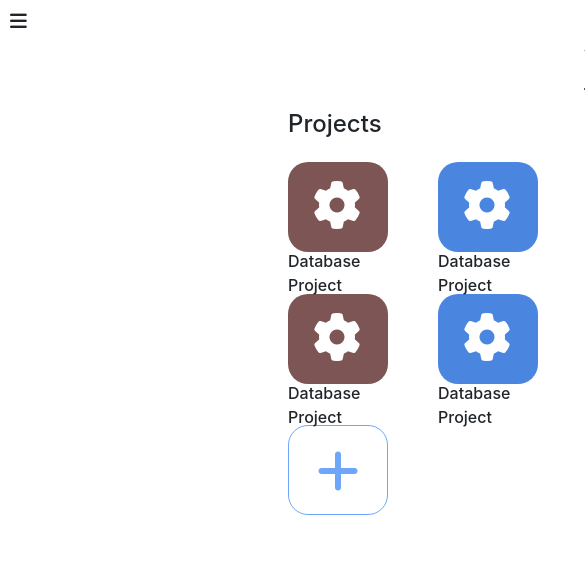
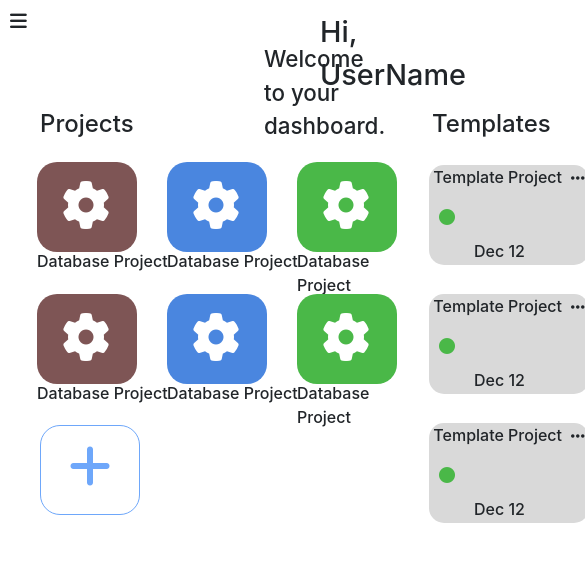
Before and after one commit to Sugorr/brollo, a React (Create React App) app: page /dashboard in a window 390 px wide. Shown: the top 562 px of the page, 585 px wide, since content can reach past the window. Built offline with nearby package versions, Linux system fonts and the light colour scheme.

Commit message:
Adding Cursor Pointer For Database Projects and Responsive

```diff
--- a/src/components/dashboard-components/Projects/Project.css
+++ b/src/components/dashboard-components/Projects/Project.css
@@ -8,3 +8,21 @@
 .Project-Container {
     margin-top: 8rem;
 }
+@media screen and (max-width: 1189px) {
+    .Project-Title {
+        margin-left: 5rem;
+        margin-top: 4.50rem;
+        position: absolute;
+        font-size: 1.50rem;
+        font-weight: 500;
+    }
+}
+@media screen and (max-width: 893px) {
+    .Project-Title {
+        margin-left: 40px;
+        margin-top: 4.50rem;
+        position: absolute;
+        font-size: 1.50rem;
+        font-weight: 500;
+    }
+}
--- a/src/components/dashboard-components/Projects/Projects-Components/Gear.css
+++ b/src/components/dashboard-components/Projects/Projects-Components/Gear.css
@@ -22,6 +22,8 @@
     width: 100px;
     height: 100%;
     border-radius: 20px;
+    z-index: 10;
+    cursor: pointer;
 }
 .First-Gear {
     background-color: #7e5555;
@@ -32,3 +34,49 @@
 .Third-Gear {
     background-color: #4AB848;
 }
+@media screen and (max-width: 1189px) {
+    .Gear-Container {
+        width: 400px;
+        height: 90px;
+        margin-left: 5rem;
+        margin-top: 2.60rem;
+        display: flex;
+        justify-content: space-between;
+    }
+}
+@media screen and (max-width: 1058px) {
+    .Gear-Container {
+        width: 400px;
+        height: 90px;
+        margin-left: 2.50rem;
+        margin-top: 2.60rem;
+        display: flex;
+        justify-content: center;
+    }
+    .Project-Gear {
+        width: 100px;
+        height: 100%;
+        border-radius: 20px;
+        z-index: 10;
+        cursor: pointer;
+        margin-left: 30px;
+    }
+}
+@media screen and (max-width: 893px) {
+    .Gear-Container {
+        width: 400px;
+        height: 90px;
+        margin-left: 2px;
+        margin-top: 2.60rem;
+        display: flex;
+        justify-content: center;
+    }
+    .Project-Gear {
+        width: 100px;
+        height: 100%;
+        border-radius: 20px;
+        z-index: 10;
+        cursor: pointer;
+        margin-left: 30px;
+    }
+}
--- a/src/components/dashboard-components/Projects/Projects-Components/Plus.css
+++ b/src/components/dashboard-components/Projects/Projects-Components/Plus.css
@@ -8,19 +8,53 @@
     margin-left: 18rem;
     margin-top: 2.60rem;
 }
-
 .add-project-btn{
     width: 98px;
     height: 90px;
     padding: 1rem;
+    z-index: 10;
+    cursor: pointer;
+    position: absolute;
+    border-style: none;
 }
-
-.add-project-btn:hover{
-    cursor: pointer;
-}
-
-.add-project-btn i{
+.fa-plus {
     color: #6EA7FA;
     font-size: 3rem;
     margin: 0;
 }
+@media screen and (max-width: 1189px) {
+    .Plus-Container {
+        border-style: solid;
+        border-color: #6EA7FA;
+        border-width: thin;
+        width: 100px;
+        height: 90px;
+        border-radius: 20px;
+        margin-left: 5rem;
+        margin-top: 2.60rem;
+    }
+}
+@media screen and (max-width: 1058px) {
+    .Plus-Container {
+        border-style: solid;
+        border-color: #6EA7FA;
+        border-width: thin;
+        width: 100px;
+        height: 90px;
+        border-radius: 20px;
+        margin-left: 4.70rem;
+        margin-top: 2.60rem;
+    }
+}
+@media screen and (max-width: 893px) {
+    .Plus-Container {
+        border-style: solid;
+        border-color: #6EA7FA;
+        border-width: thin;
+        width: 100px;
+        height: 90px;
+        border-radius: 20px;
+        margin-left: 40px;
+        margin-top: 2.60rem;
+    }
+}
--- a/src/components/dashboard-components/Projects/Projects-Components/Plus.js
+++ b/src/components/dashboard-components/Projects/Projects-Components/Plus.js
@@ -3,7 +3,9 @@ function Plus() {
     return(
         <>
             <div className="Plus-Container">
-                <button className="btn add-project-btn"><i class="fa-solid fa-plus"></i></button>
+                <div className="btn add-project-btn">
+                    <i class="fa-solid fa-plus"></i>
+                </div>
             </div>
         </>
     )
--- a/src/components/dashboard-components/Templates/Templates-Components/TemplateProjects.css
+++ b/src/components/dashboard-components/Templates/Templates-Components/TemplateProjects.css
@@ -31,3 +31,91 @@
     margin-left: 45px;
     font-weight: 500;
 }
+@media screen and (max-width: 1189px) {
+    .Project-Templates-Container {
+        width: 650px;
+        height: 100px;
+        margin-left: 33rem;
+        margin-top: 1.80rem;
+        display: flex;
+        justify-content: space-evenly;
+    }
+}
+@media screen and (max-width: 1169px) {
+    .Project-Templates-Container {
+        width: 650px;
+        height: 100px;
+        margin-left: 29rem;
+        margin-top: 1.80rem;
+        display: flex;
+        justify-content: center;
+    }
+    .Template-Box {
+        background-color: #D9D9D9;
+        border-radius: 15px;
+        width: 250px;
+        height: 100%;
+        margin-left: 10px;
+    }
+}
+@media screen and (max-width: 1058px) {
+    .Project-Templates-Container {
+        width: 650px;
+        height: 100px;
+        margin-left: 25rem;
+        margin-top: 1.80rem;
+        display: flex;
+        justify-content: center;
+    }
+}
+@media screen and (max-width: 994px) {
+    .Project-Templates-Container {
+        width: 650px;
+        height: 100px;
+        margin-left: 22rem;
+        margin-top: 1.80rem;
+        display: flex;
+        justify-content: center;
+    }
+    .Template-Box {
+        background-color: #D9D9D9;
+        border-radius: 15px;
+        width: 200px;
+        height: 100%;
+        margin-left: 10px;
+    }
+}
+@media screen and (max-width: 893px) {
+    .Project-Templates-Container {
+        width: 650px;
+        height: 100px;
+        margin-left: 20rem;
+        margin-top: 1.80rem;
+        display: flex;
+        justify-content: center;
+    }
+    .Template-Box {
+        background-color: #D9D9D9;
+        border-radius: 15px;
+        width: 160px;
+        height: 100%;
+        margin-left: 10px;
+    }
+}
+@media screen and (max-width: 820px) {
+    .Project-Templates-Container {
+        width: 650px;
+        height: 100px;
+        margin-left: 16.50rem;
+        margin-top: 1.80rem;
+        display: flex;
+        justify-content: center;
+    }
+    .Template-Box {
+        background-color: #D9D9D9;
+        border-radius: 15px;
+        width: 160px;
+        height: 100%;
+        margin-left: 10px;
+    }
+}
--- a/src/components/dashboard-components/Templates/Templates.css
+++ b/src/components/dashboard-components/Templates/Templates.css
@@ -9,3 +9,30 @@
     position: absolute;
     margin-top: 6.40rem;
 }
+@media screen and (max-width: 1189px) {
+    .Templates-Title {
+        margin-left: 34rem;
+        margin-top: 4.50rem;
+        position: absolute;
+        font-size: 1.50rem;
+        font-weight: 500;
+    }
+}
+@media screen and (max-width: 1058px) {
+    .Templates-Title {
+        margin-left: 30rem;
+        margin-top: 4.50rem;
+        position: absolute;
+        font-size: 1.50rem;
+        font-weight: 500;
+    }
+}
+@media screen and (max-width: 820px) {
+    .Templates-Title {
+        margin-left: 27rem;
+        margin-top: 4.50rem;
+        position: absolute;
+        font-size: 1.50rem;
+        font-weight: 500;
+    }
+}
--- a/src/pages/pageStyles/Dashboard.css
+++ b/src/pages/pageStyles/Dashboard.css
@@ -11,3 +11,48 @@
     margin-left: 36.50rem;
     margin-top: 2rem;
 }
+@media screen and (max-width: 1189px) {
+    .UserName {
+        position: absolute;
+        font-weight: 500;
+        font-size: 1.80rem;
+        margin-left: 30rem;
+    }
+    .Welcome {
+        position: absolute;
+        font-weight: 500;
+        font-size: 1.40rem;
+        margin-left: 26.50rem;
+        margin-top: 2rem;
+    }
+}
+@media screen and (max-width: 994px) {
+    .UserName {
+        position: absolute;
+        font-weight: 500;
+        font-size: 1.80rem;
+        margin-left: 25rem;
+    }
+    .Welcome {
+        position: absolute;
+        font-weight: 500;
+        font-size: 1.40rem;
+        margin-left: 21.50rem;
+        margin-top: 2rem;
+    }
+}
+@media screen and (max-width: 893px) {
+    .UserName {
+        position: absolute;
+        font-weight: 500;
+        font-size: 1.80rem;
+        margin-left: 20rem;
+    }
+    .Welcome {
+        position: absolute;
+        font-weight: 500;
+        font-size: 1.40rem;
+        margin-left: 16.50rem;
+        margin-top: 2rem;
+    }
+}
```
Also changed, not shown: src/pages/Dashboard.js (indentation only).
